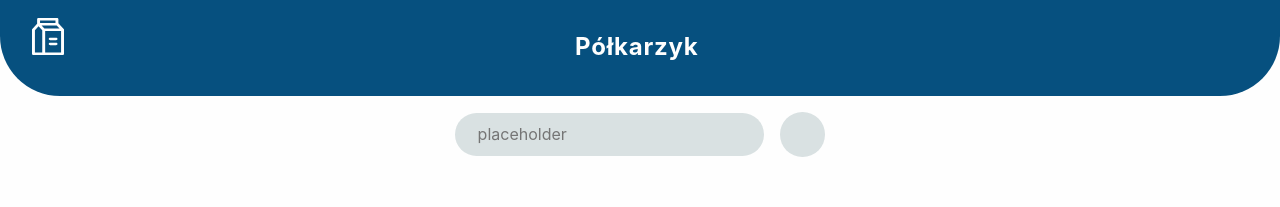
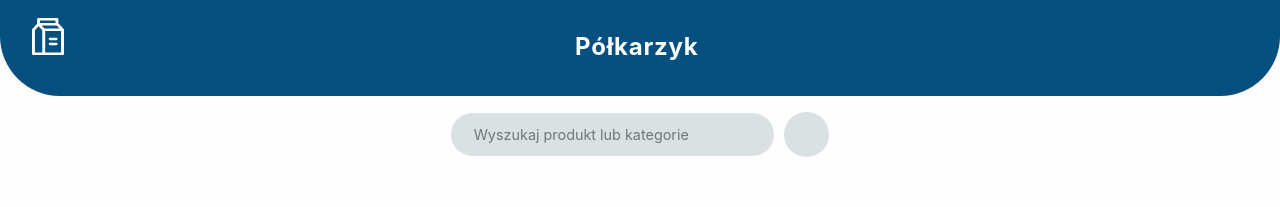
Before and after one commit to s25429/project-sem5-pro, a React (Vite) app in the folder client/: page /shop-map/1 in a window 1280 px wide. Shown: the top 207 px of the page. Built offline with nearby package versions, Linux system fonts and the light colour scheme; no server answers; some icons are missing.

Commit message:
adjusted filter text size and added placeholder text

```diff
--- a/client/src/css/Filter.css
+++ b/client/src/css/Filter.css
@@ -2,7 +2,7 @@
     display: flex;
     justify-content: center;
     align-items: center;
-    gap: 1em;
+    gap: .6em;
 }
 
 .form-filter input,
@@ -12,7 +12,7 @@
 
 .form-filter .filter-input {
     width: max-content;
-    min-width: 25ch;
+    width: 32ch;
 
     padding: .7rem 1.4rem;
 
@@ -23,6 +23,12 @@
     color: var(--c-black);
     background-color: var(--c-light-gray);
     border-radius: 60px;
+}
+
+.form-filter .filter-input input {
+    text-overflow: ellipsis;
+    width: 100%;
+    font-size: .9rem;
 }
 
 .form-filter .filter-input > button[type=submit] {
--- a/client/src/pages/ShopMap/ShopMap.jsx
+++ b/client/src/pages/ShopMap/ShopMap.jsx
@@ -89,7 +89,7 @@ function ShopMap() {
 
     return (
         <>
-            <Filter onFilterSubmit={onProductSearch} />
+            <Filter onFilterSubmit={onProductSearch} placeholder='Wyszukaj produkt lub kategorie' />
             <div id='shop-map'></div>
         </>
     )
```
